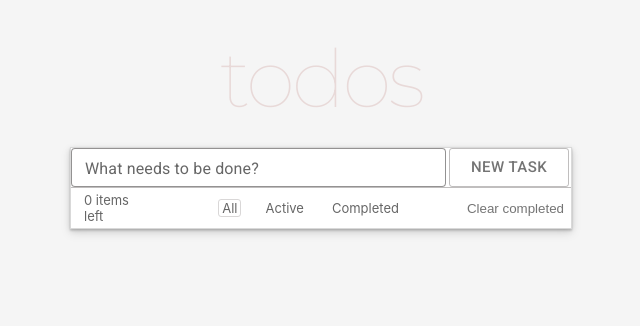
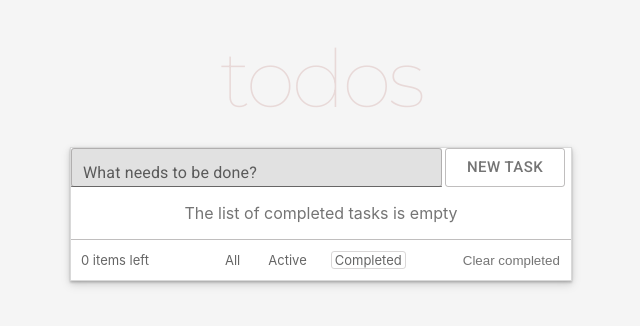
Before and after one commit to MrBattka/Todos, a React (Create React App) app: page /Todos/completed in a window 1280 px wide. Before the commit this address led to /Todos/all. Shown: the top 326 px of the page, without its empty margins (319-959 px from the left). Built offline with nearby package versions, Linux system fonts and the light colour scheme.

Commit message:
plug empty tasks

```diff
--- a/src/AllTasks/ActiveTask/ActiveTask.tsx
+++ b/src/AllTasks/ActiveTask/ActiveTask.tsx
@@ -1,20 +1,13 @@
-import * as React from 'react'
-import { useContext, useCallback, useEffect } from "react";
-import { useNavigate } from 'react-router-dom';
+import * as React from 'react';
+import { useCallback, useContext } from "react";
 import { ActionType, defaultState, Task } from '../../state/ContextTypes';
 import { ContextApp } from "../../state/task-reduser";
-import styles from '../AllTask.module.css'
+import styles from '../AllTask.module.css';
 
 const ActiveTask: React.FC = () => {
     const { state = defaultState, changeState = () => { } } = useContext(ContextApp);
-    const navigate = useNavigate()
 
     const taskActiveCounter = state.tasks.map(t => t.isDone).filter(t => t === false)
-    useEffect(() => {
-        if (!taskActiveCounter.length) {
-            navigate("/Todos/all")
-        }
-    })
 
     const toggleTask = useCallback(
         (taskForChange: Task) => {
@@ -24,7 +17,11 @@ const ActiveTask: React.FC = () => {
 
     return (
         <div className={styles.wrapper}>
-            {state.tasks.map((task, i) => (
+            {taskActiveCounter.indexOf(true) && taskActiveCounter.length < 1 ?
+
+                <p className={styles.tasks__empty}>The list of active tasks is empty</p> :
+
+                state.tasks.map((task, i) => (
                     task.isDone ? null : <ul key={i}>
                         <li data-testid="active-task" className={styles.flexbox}>
                             <label className={task.isDone ? styles.ready : undefined}>
--- a/src/AllTasks/AllTask.module.css
+++ b/src/AllTasks/AllTask.module.css
@@ -21,6 +21,13 @@
     max-height: 400px;
     overflow-y: auto;
     overflow-x: hidden;
+}
+
+.tasks__empty {
+    display: flex;
+    justify-content: center;
+    align-items: center;
+    color: rgba(53, 52, 52, 0.688);
 }
 
 .wrapper ul {
--- a/src/AllTasks/AllTask.tsx
+++ b/src/AllTasks/AllTask.tsx
@@ -14,14 +14,19 @@ const AllTask: React.FC = () => {
 
     return (
         <div className={styles.wrapper}>
-            {state.tasks.map((task, i) => (
+            {!state.tasks.length ?
+
+                <p className={styles.tasks__empty}>The task list is empty</p> :
+
+                state.tasks.map((task, i) => (
                     <ul key={i}>
                         <div>
                             <li className={styles.flexbox}>
                                 <label className={task.isDone ? styles.ready : undefined}>
                                     <input data-testid="completed-task" type="checkbox"
                                         onChange={() => toggleTask(task)} checked={task.isDone} />
-                                <span data-testid="completed" className={task.isDone ? styles.ready : styles.not__select}>&#10003;</span>
+                                    <span data-testid="completed"
+                                        className={task.isDone ? styles.ready : styles.not__select}>&#10003;</span>
                                 </label>
                                 <div className={styles.wrapper__text}>
                                     <p data-testid="new-text" className={styles.task__text}>{task.taskText}</p>
--- a/src/AllTasks/CompletedTask/CompletedTask.tsx
+++ b/src/AllTasks/CompletedTask/CompletedTask.tsx
@@ -1,19 +1,12 @@
-import { useCallback, useContext, useEffect } from "react";
-import { useNavigate } from "react-router-dom";
+import { useCallback, useContext } from "react";
 import { ActionType, defaultState, Task } from '../../state/ContextTypes';
 import { ContextApp } from "../../state/task-reduser";
 import styles from '../AllTask.module.css';
 
 const CompletedTask: React.FC = () => {
     const { state = defaultState, changeState = () => { } } = useContext(ContextApp);
-    const navigate = useNavigate()
 
     const taskCompletedCounter = state.tasks.map(t => t.isDone).filter(t => t === true)
-    useEffect(() => {
-        if (!taskCompletedCounter[0]) {
-            navigate("/Todos/all")
-        }
-    })
 
     const toggleTask = useCallback(
         (taskToggle: Task) => {
@@ -23,7 +16,11 @@ const CompletedTask: React.FC = () => {
 
     return (
         <div className={styles.wrapper}>
-            {state.tasks.map((task, i) => (
+            {!taskCompletedCounter[0] ?
+
+                <p className={styles.tasks__empty}>The list of completed tasks is empty</p> :
+
+                state.tasks.map((task, i) => (
                     !task.isDone ? null : <ul key={i}>
                         <li className={styles.flexbox}>
                             <label className={task.isDone ? styles.ready : undefined}>
--- a/src/App.module.css
+++ b/src/App.module.css
@@ -29,7 +29,7 @@
     width: content;
     height: content;
     min-width: 320px;
-    max-width: 500px;
+    width: 500px;
     border: 1px solid rgb(217, 217, 217);
     box-shadow: 0px 1px 2px rgba(0, 0, 0, 0.1),
         0px 2px 2px rgba(0, 0, 0, 0.1),
--- a/src/App.tsx
+++ b/src/App.tsx
@@ -1,5 +1,5 @@
-import React, { useEffect, useReducer } from 'react';
-import { BrowserRouter, Route, Routes, useNavigate } from 'react-router-dom';
+import React, { useReducer } from 'react';
+import { BrowserRouter, Route, Routes } from 'react-router-dom';
 import ActiveTask from './AllTasks/ActiveTask/ActiveTask';
 import AllTask from './AllTasks/AllTask';
 import CompletedTask from './AllTasks/CompletedTask/CompletedTask';
@@ -11,18 +11,11 @@ import todoReducer, { ContextApp, initialState } from './state/task-reduser';
 
 const App: React.FC = () => {
   const [state, changeState] = useReducer<React.Reducer<State, Action>>(todoReducer, initialState)
-  const navigate = useNavigate()
 
   const ContextState: ContextState = {
     state,
     changeState
   }
-
-  useEffect(() => {
-    if (!state.newTask) {
-      navigate('/Todos/all')
-    }
-  }, [state.newTask, navigate])
 
   return (
     <ContextApp.Provider value={ContextState}>
--- a/src/CounterTask/CounterTask.tsx
+++ b/src/CounterTask/CounterTask.tsx
@@ -2,13 +2,14 @@ import React from "react";
 import { useContext } from "react";
 import { defaultState } from "../state/ContextTypes";
 import { ContextApp } from "../state/task-reduser";
+import styles from "../Footer/Footer.module.css"
 
 const CounterTask: React.FC = () => {
     const { state = defaultState } = useContext(ContextApp);
     const taskActiveCounter = state.tasks.map(t => t.isDone).filter(t => t === false)
 
     return (
-        <div>
+        <div className={styles.counter__item}>
             <p data-testid="counter-task">{taskActiveCounter.length} items left</p>
         </div>
     )
--- a/src/Footer/Footer.module.css
+++ b/src/Footer/Footer.module.css
@@ -15,16 +15,19 @@
     justify-content: flex-start;
     margin-left: 10px;
     color: black;
-    padding: 0 3px 0 3px;
     opacity: 60%;
     font-weight: 400;
     letter-spacing: 0px;
 }
 
+.counter__item p {
+    width: 71px;
+}
+
 .nav {
     display: flex;
     justify-content: center;
-    margin-left: 70px;
+    margin-left: 69px;
 }
 
 .active:hover {
@@ -52,14 +55,15 @@
 }
 .clear__completed {
     width: 120px;
-    margin-left: 40px;
+    margin-left: 37px;
+    margin-right: 10px;
 }
 .clear__completed button {
     text-decoration: none;
     color: rgba(53, 52, 52, 0.688);
     font-weight: 400;
     letter-spacing: 0px;
-    padding: 0 4px 0 4px ;
+    padding: 0;
     display: flex;
     cursor: pointer;
     background-color: inherit;
@@ -90,16 +94,17 @@
         font-size: 10px;
     }
     .nav {
-        margin-left: 50px;
+        margin-left: 30px;
     }
     .item {
         margin-right: 10px;
     }
     .clear__completed {
-        margin-left: 30px;
-        width: 100px;
+        margin-left: 40px;
+        width: 80px;
     }
     .clear__completed button {
-        font-size: 12px;
+        font-size: 10px;
+        width: 60px;
     }
 }
--- a/src/Footer/Footer.tsx
+++ b/src/Footer/Footer.tsx
@@ -6,9 +6,7 @@ import Navbar from "./Navbar/Navbar";
 const Footer: React.FC = () => {
     return (
         <div className={styles.wrapper}>
-            <div className={styles.counter__item}>
-                <CounterTask />
-            </div>
+            <CounterTask />
             <Navbar />
             <ClearCompletedTask />
         </div>
--- a/src/NewTask/NewTask.module.css
+++ b/src/NewTask/NewTask.module.css
@@ -8,7 +8,7 @@
 
 .wrapper input {
     width: 345px;
-    height: 20px;
+    height: 12px;
     background-color: inherit;
     border: 1px solid rgba(122, 119, 119, 0.474);
     border-radius: 3px;
@@ -42,5 +42,6 @@
 @media (max-width: 499px) {
     .wrapper span {
         font-size: 10px;
+        line-height: 1.4;
     }
 }
--- a/src/NewTask/NewTask.tsx
+++ b/src/NewTask/NewTask.tsx
@@ -26,8 +26,7 @@ const InputTask: React.FC = () => {
             <form onSubmit={createTask}>
                 <div className={styles.input__ui}>
                     <TextField inputProps={{ 'data-testid': 'input' }} onChange={(event) => setText(event.target.value)} value={text}
-                        label="What needs to be done?"
-                        variant="outlined" size="small" id="fullWidth" />
+                        label="What needs to be done?" variant="filled" size="small" id="fullWidth" />
                     <Button data-testid="new-task" variant="outlined" size="large" type='submit'><span>New task</span></Button>
                 </div>
             </form>
```
Lines whose indentation alone changed are shown as unchanged.
